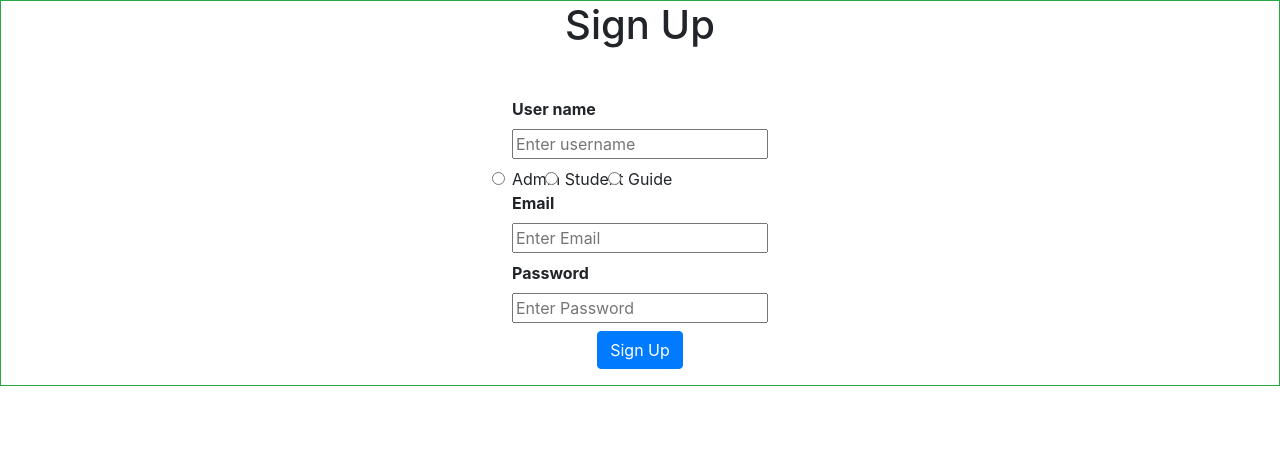
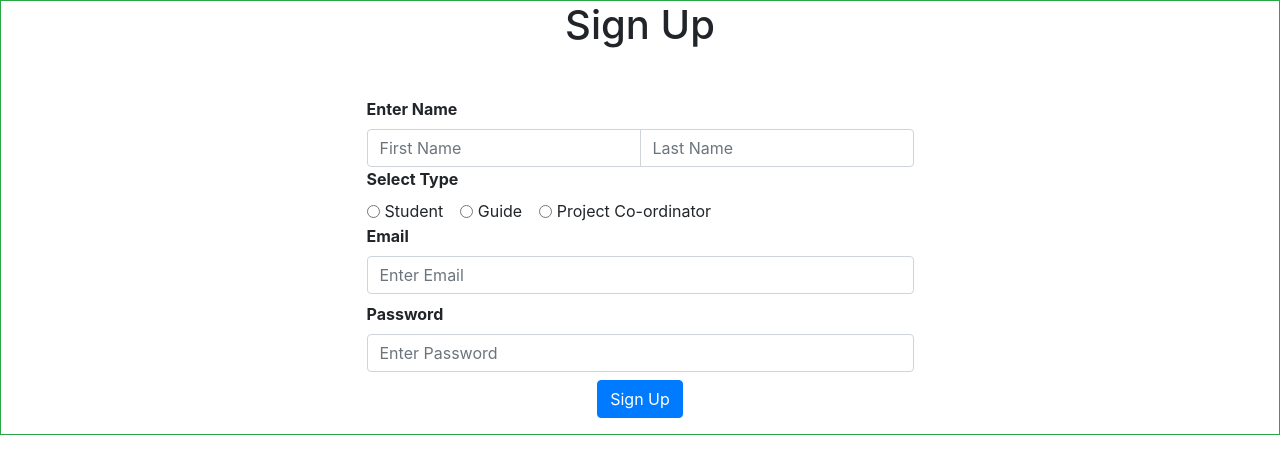
Before and after one commit to rohanasurvase/VIT_Internship, a PHP site: page /SignUp.php in a window 1280 px wide. Shown: the top 474 px of the page. Run offline with PHP 8.4, Linux system fonts and the light colour scheme; some libraries are stand-ins or nearby versions.

Commit message:
Updated Signup, account

```diff
--- a/Database Structure.txt
+++ b/Database Structure.txt
@@ -1,11 +1,13 @@
 Proposed Database Structure
 
 User-
-id-text //key
+id-int
+user_id-text //key
 type-text
 email-text
 password-text
 department-text
+username-text
 
 Project-(Created)
 id-number //key
--- a/LoginPage.php
+++ b/LoginPage.php
@@ -39,7 +39,7 @@ if(isset($_POST['login-submit']))
           if($user_data['password'] === $password)
           {
 
-            $_SESSION['user_id'] = $user_data['user_id'];
+            $_SESSION['user_id'] = $user_data['userid'];
             header("Location: index.php");
           //   die;
           }
@@ -78,7 +78,7 @@ if(isset($_POST['login-submit']))
     <!-- Remind Passowrd -->
     <div id="formFooter">
       <a class="underlineHover" href="#">Forgot Password?</a>
-         <p> Don't have an account? <a href="C:\Internship\SignUp.html" target="_blank" >Sign Up</a></p>
+         <p><a href="./SignUp.php">Don't have an account?</a></p>
     </div>
 
   </div>
--- a/PHP/header.php
+++ b/PHP/header.php
@@ -31,7 +31,7 @@
                     <input type="search" class="form-control rounded search-box" placeholder="Search" />
                     <div class="input-group-append bg-white">
                         <div class="dropdown">
-                            <button class="btn btn-outline-secondary dropdown-toggle" type="button" data-toggle="dropdown" aria-haspopup="true" aria-expanded="false">Search By</button>
+                            <button class="btn btn-outline-secondary dropdown-toggle search-dropdown" type="button" data-toggle="dropdown" aria-haspopup="true" aria-expanded="false" disabled>Search By</button>
                             <div class="dropdown-menu" aria-labelledby="dropdownMenuButton">
                                 <button class="dropdown-item" onclick="filterBy(`project`)">Project</button>
                                 <button class="dropdown-item" onclick="filterBy(`student`)">Student</button>
--- a/SignUp.php
+++ b/SignUp.php
@@ -1,5 +1,7 @@
 <?php
-  session_start()
+  session_start();
+  require('./PHP/common_files.php');
+
 ?>
 <!DOCTYPE html>
 <html lang="en">
@@ -7,46 +9,60 @@
 	<meta charset="UTF-8">
 	<meta name="viewport" content="width=device-width, initial-scale=1.0">
 	<link rel="stylesheet" href="SignUpStyle.css">
-	 <meta name="viewport" content="width=device-width, initial-scale=1, shrink-to-fit=no">
 
-    <!-- Bootstrap CSS -->
-    <link rel="stylesheet" href="https://maxcdn.bootstrapcdn.com/bootstrap/4.0.0/css/bootstrap.min.css" integrity="sha384-Gn5384xqQ1aoWXA+058RXPxPg6fy4IWvTNh0E263XmFcJlSAwiGgFAW/dAiS6JXm" crossorigin="anonymous">
+
 	<title>Document</title>
 </head>
 <body>
-
-
   	<section class="container-fluid border border-success">
  		 <div class="SignUp">
     		<form class="form-container d-flex justify-content-center align-items-center" method="POST" >
-    			<div class="form-group d-block">
+    			<div class="form-group">
+				    <h1 style="padding-bottom: 1em; text-align: center;">Sign Up</h1>
+					<label for="name-details"><b>Enter Name</b></label>
+                    <div class="input-group" id="name-details">
 
-					    <h1 style="padding-bottom: 1em; text-align: center;">Sign Up</h1>
+                        <!-- declaration for first field -->
+                        <input type="text" id="firstname" class="form-control" placeholder="First Name" name="firstName" required/>
+                        <!-- declaration for second field -->
+                        <input type="text" class="form-control" placeholder="Last Name" name="lastName" required/>
+                    </div>
+                    <!-- <label for="firstname"><b>User name</b></label>
+				    <input type="text" placeholder="Enter username" class="Input-first mb-2 d-block" name="username"  required> -->
+                    <label for="account-type" class="d-block"><b>Select Type</b></label>
+                    <div class="form-check form-check-inline" id="account-type">
+                        <input class="form-check-input" type="radio" name="type" id="type1" value="student">
+                        <label class="form-check-label" for="type1">Student</label>
+                    </div>
+                    <div class="form-check form-check-inline">
+                        <input class="form-check-input" type="radio" name="type" id="type2" value="guide">
+                        <label class="form-check-label" for="type2">Guide</label>
+                    </div>
+                    <div class="form-check form-check-inline">
+                        <input class="form-check-input" type="radio" name="type" id="type3" value="admin">
+                        <label class="form-check-label" for="type3">Project Co-ordinator</label>
+                    </div>
 
-					 	<label for="username"><b>User name</b></label>
-					    <input type="text" placeholder="Enter username" class="Input-first mb-2 d-block" name="username"  required>
+              <!-- <input class="form-check-input" type="radio" name="type" id="flexRadioDefault1" value="admin">
+              <label class="form-check-label" for="flexRadioDefault1">
 
-
-              <input class="form-check-input" type="radio" name="type" id="flexRadioDefault1" value="admin">
-              <label class="form-check-label" for="flexRadioDefault1">
-                Admin
               </label>
 
-              <input class="form-check-input" type="radio" name="type" id="flexRadioDefault1" value="student">
-              <label class="form-check-label" for="flexRadioDefault1">
+              <input class="form-check-input" type="radio" name="type" id="flexRadioDefault2" value="student">
+              <label class="form-check-label" for="flexRadioDefault2">
                Student
               </label>
 
-              <input class="form-check-input" type="radio" name="type" id="flexRadioDefault1" value="guide">
-                        <label class="form-check-label" for="flexRadioDefault1">  Guide </label>
+              <input class="form-check-input" type="radio" name="type" id="flexRadioDefault3" value="guide">
+                        <label class="form-check-label" for="flexRadioDefault3">  Guide </label>
 
 
-
+ -->
 					    <label for="email" class="d-block"><b>Email</b></label>
-					    <input type="text" placeholder="Enter Email" class="Input-second mb-2 d-block" name="email" required>
+					    <input type="text" placeholder="Enter Email" class=" form-control Input-second mb-2 d-block" name="email" required>
 
 					    <label for="psw"><b>Password</b></label>
-					    <input type="password" placeholder="Enter Password" class="Input-third mb-2 d-block" name="password" required>
+					    <input type="password" placeholder="Enter Password" class=" form-control Input-third mb-2 d-block" id="psw" name="password" required>
 
 
 
@@ -63,7 +79,6 @@
 
 </body>
 </html>
-
 <?php
 
   // include("functions.php");
@@ -72,35 +87,55 @@
   if(isset($_POST['signup-submit']))
   {
     //something was posted
-    $user_name = $_POST['username'];
+    $firstName = $_POST['firstName'];
+    $lastName=$_POST['lastName'];
+    $user_name=$firstName.' '.$lastName;
     $email = $_POST['email'];
     $type =  $_POST['type'];
     $password = $_POST['password'];
-
 
     $sql = "INSERT INTO user_info (email,password,type,username) VALUES('". $email ."','". $password ."','". $type ."','". $user_name ."')";
 
 
     if ((mysqli_query($connection, $sql))){
-
+        // echo("Done");
 
 
       $id=mysqli_insert_id($connection);
-
+      // echo($id);
        if(!empty($type))
        {
         $newuserid = $type[0].strval($id);
        }
 
-        $query="update user_info set user_id='$newuserid' where id='$id';";
+        $query="UPDATE `user_info` set `user_id`='". $newuserid ."' where `id`='". $id ."'";
         $run_query=mysqli_query($connection,$query);
         if (!$run_query)
         {
-             echo mysqli_error();
+             echo mysqli_error($connection);
         }
         else
         {
-   echo "'your user name is and user id is '.$newuserid.'" ;
+            $insert='';
+            switch ($type[0]) {
+                case 's':
+                    $insert="INSERT INTO student (student_id) VALUES ('". $newuserid ."')";
+                    break;
+                case 'g':
+                    $insert="INSERT INTO guide (guide_id) VALUES ('". $newuserid ."')";
+                    break;
+                // case 'a':
+                //     $insert="INSERT INTO admin_details (admin_id) VALUES ('". $newuserid ."')";
+                //     break;
+            }
+            if(mysqli_query($connection, $insert)){
+                mkdir('./Uploads/'.$newuserid,0777,true);
+                $_SESSION['user_id']=$newuserid;
+                echo'<script>location.href="./account.php?userid='.$newuserid.'"</script>';
+            }else{
+                echo(mysqli_error($connection));
+            }
+            // echo "'your user name is and user id is '.$newuserid.'" ;
         }
 
       //folder banana hai inside Uploads
@@ -109,8 +144,13 @@
 
       //display green Modal
 
-      header('Location:LoginPage.php?account=success');
 
-      echo "New record created successfully";
+
+      // echo "New record created successfully";
+    }else{
+        echo(mysqli_error($connection));
     }
+  }else{
+    // echo "Error";
   }
+?>
--- a/index.php
+++ b/index.php
@@ -11,7 +11,7 @@
     <link rel="stylesheet" href="https://maxcdn.bootstrapcdn.com/bootstrap/4.0.0/css/bootstrap.min.css" integrity="sha384-Gn5384xqQ1aoWXA+058RXPxPg6fy4IWvTNh0E263XmFcJlSAwiGgFAW/dAiS6JXm" crossorigin="anonymous">
     <link rel="stylesheet" href="https://cdnjs.cloudflare.com/ajax/libs/font-awesome/4.7.0/css/font-awesome.min.css">
     <link rel="stylesheet" href="index.css">
-    <title>Welcome</title>
+    <title>V-Projects</title>
 </head>
 <body>
     <?php
@@ -26,7 +26,7 @@
                     <input type="search" class="form-control rounded search-box" id="search-input" placeholder="Search" />
                     <div class="input-group-append bg-white">
                         <div class="dropdown">
-                            <button class="btn btn-outline-secondary dropdown-toggle" type="button" id="dropdownMenuButton" data-toggle="dropdown" aria-haspopup="true" aria-expanded="false">Search By</button>
+                            <button class="btn btn-outline-secondary dropdown-toggle search-dropdown" type="button" id="dropdownMenuButton" data-toggle="dropdown" aria-haspopup="true" aria-expanded="false" disabled="true">Search By</button>
                             <div class="dropdown-menu" aria-labelledby="dropdownMenuButton">
                                 <button class="dropdown-item" onclick="filterBy('project')">Project</button>
                                 <button class="dropdown-item" onclick="filterBy('student')">Student</button>
```
Also changed, not shown: JS/search_script.js (+12 -7 lines), SearchStyle.css (+4 -4 lines), account.php (+37 -23 lines), all_users.php (+19 -4 lines), search.php (renamed from Search.php, +21 -15 lines). Lines whose indentation alone changed are shown as unchanged.
